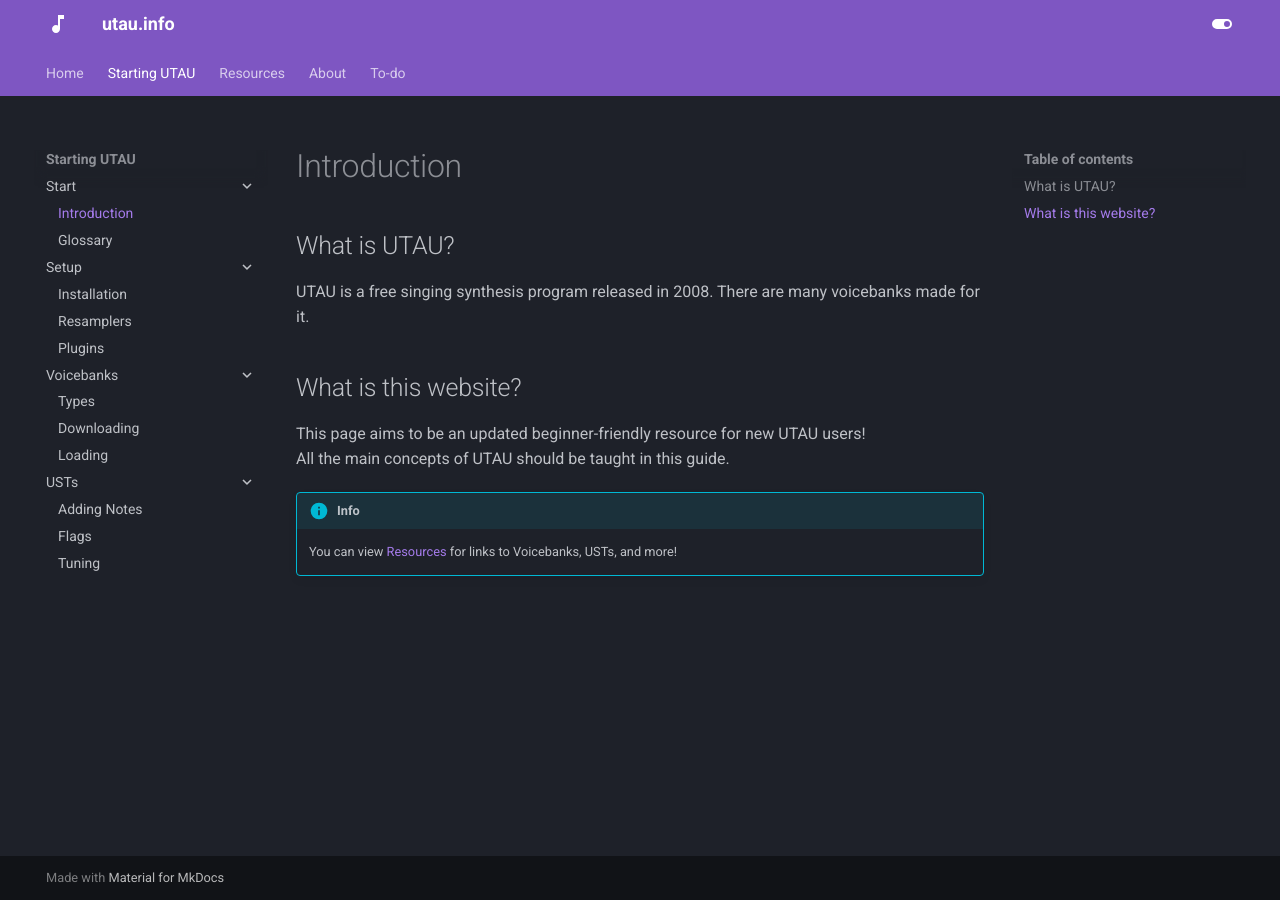
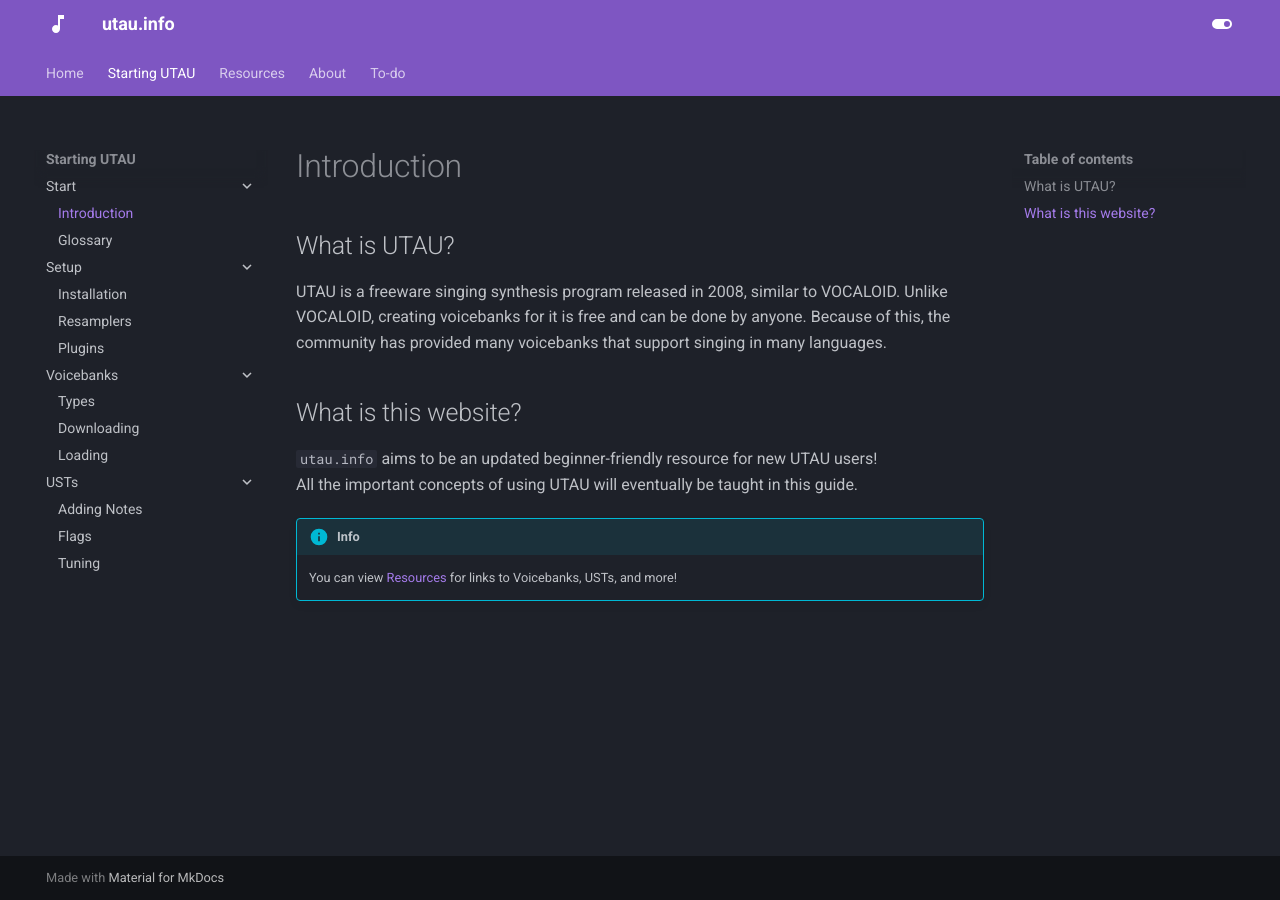
Before and after one commit to nagotown/utau.info, an MkDocs documentation site: the page built from docs/start/intro.md, in a window 1280 px wide. Built offline with MkDocs 1.6.1 and Material for MkDocs 9.7.7, drawn with Linux system fonts in a browser that asks for light colours.

Commit message:
Update intro.md

```diff
--- a/docs/start/intro.md
+++ b/docs/start/intro.md
@@ -1,11 +1,11 @@
 ## What is UTAU?
 
-UTAU is a free singing synthesis program released in 2008. There are many voicebanks made for it.
+UTAU is a freeware singing synthesis program released in 2008, similar to VOCALOID. Unlike VOCALOID, creating voicebanks for it is free and can be done by anyone. Because of this, the community has provided many voicebanks that support singing in many languages.
 
 ## What is this website?
 
-This page aims to be an updated beginner-friendly resource for new UTAU users!
-All the main concepts of UTAU should be taught in this guide.
+`utau.info` aims to be an updated beginner-friendly resource for new UTAU users!
+All the important concepts of using UTAU will eventually be taught in this guide.
 
 !!! info
 
```
